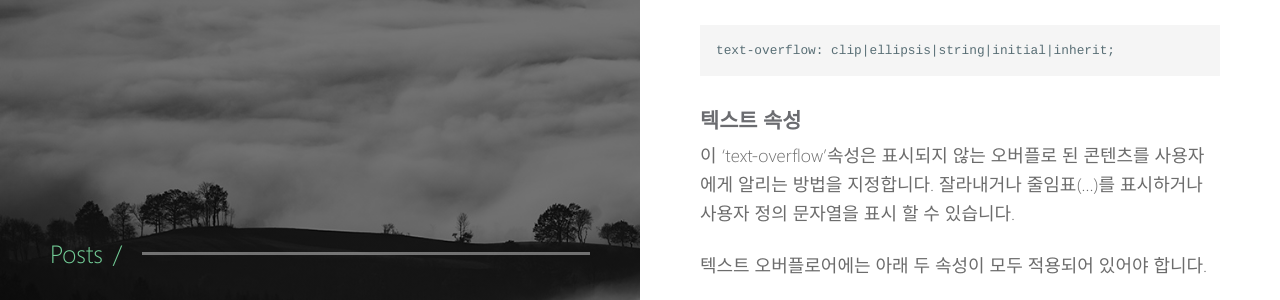
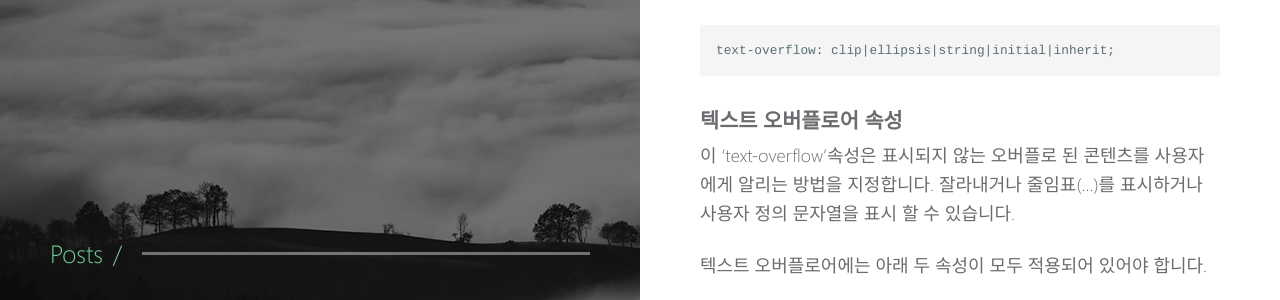
Before and after one commit to yubobae/yubobae.github.com, a Jekyll site: the page built from _posts/css/2018-08-10-text_overflow.md, in a window 1280 px wide. Shown: the part 214-514 px from the top of the page. Built offline with Jekyll 4.4.1, drawn with Linux system fonts in a browser that asks for light colours.

Commit message:
Update 2018-08-10-text_overflow.md

````diff
--- a/_posts/css/2018-08-10-text_overflow.md
+++ b/_posts/css/2018-08-10-text_overflow.md
@@ -11,7 +11,7 @@ tags:
 ```
 text-overflow: clip|ellipsis|string|initial|inherit;
 ```
-### 텍스트  속성
+### 텍스트 오버플로어 속성
 이 'text-overflow'속성은  표시되지 않는 오버플로 된 콘텐츠를 사용자에게 알리는 방법을 지정합니다.
 잘라내거나 줄임표(...)를 표시하거나 사용자 정의 문자열을 표시 할 수 있습니다.
 
````
